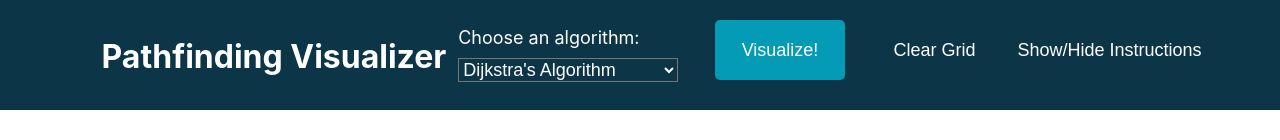
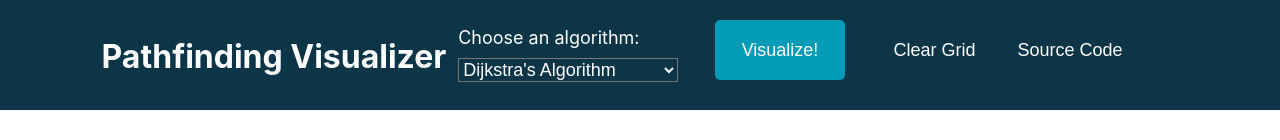
Before and after one commit to prashantbarge22/pathfinding-visualizer, a React (Create React App) app: page / in a window 1280 px wide. Shown: the top 140 px of the page. Built offline with nearby package versions, Linux system fonts and the light colour scheme.

Commit message:
external link

```diff
--- a/src/PathfindingVisualizer/PathfindingVisualizer.css
+++ b/src/PathfindingVisualizer/PathfindingVisualizer.css
@@ -85,7 +85,7 @@
   color: rgb(120, 231, 248);
 }
 
-#instr-btn {
+#src-btn {
   position: absolute;
   top: 40px;
   left: 65%;
@@ -96,7 +96,7 @@
   padding: 0 10px;
 }
 
-#instr-btn:hover {
+#src-btn:hover {
   color: rgb(120, 231, 248);
 }
 
--- a/src/PathfindingVisualizer/PathfindingVisualizer.jsx
+++ b/src/PathfindingVisualizer/PathfindingVisualizer.jsx
@@ -306,15 +306,6 @@ export default class PathfindingVisualizer extends Component {
     }
   }
 
-  toggleInstructions() {
-    const instr = document.getElementById("instructions");
-    if (instr.style.display === "none") {
-      instr.style.display = "block";
-    } else {
-      instr.style.display = "none";
-    }
-  }
-
   showAlgoDescription() {
     const { currentAlgorithm } = this.state;
     const allDescs = document.getElementById("algo-desc");
@@ -327,6 +318,10 @@ export default class PathfindingVisualizer extends Component {
         i.style.display = "none";
       }
     }
+  }
+
+  githubLink() {
+    window.open("https://github.com/vincent-ngo31/pathfinding-visualizer");
   }
 
   render() {
@@ -356,8 +351,8 @@ export default class PathfindingVisualizer extends Component {
           <button id="clear-btn" onClick={() => this.clearGrid()}>
             Clear Grid
           </button>
-          <button id="instr-btn" onClick={() => this.toggleInstructions()}>
-            Show/Hide Instructions
+          <button id="src-btn" onClick={() => this.githubLink()}>
+            Source Code
           </button>
         </div>
         <p id="instructions">
```
